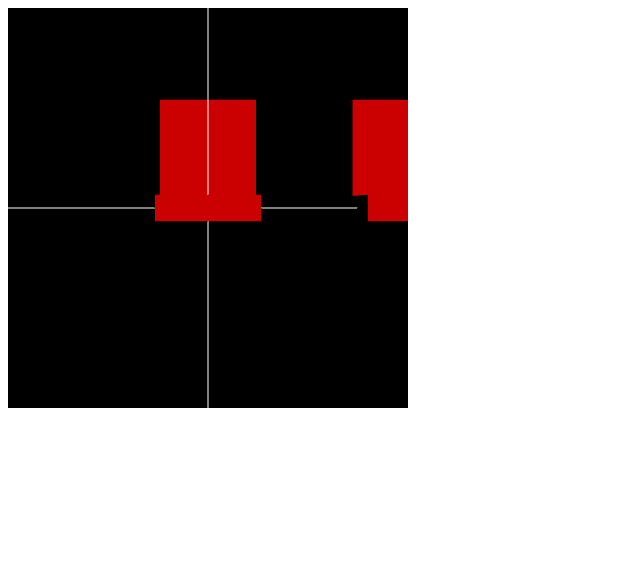
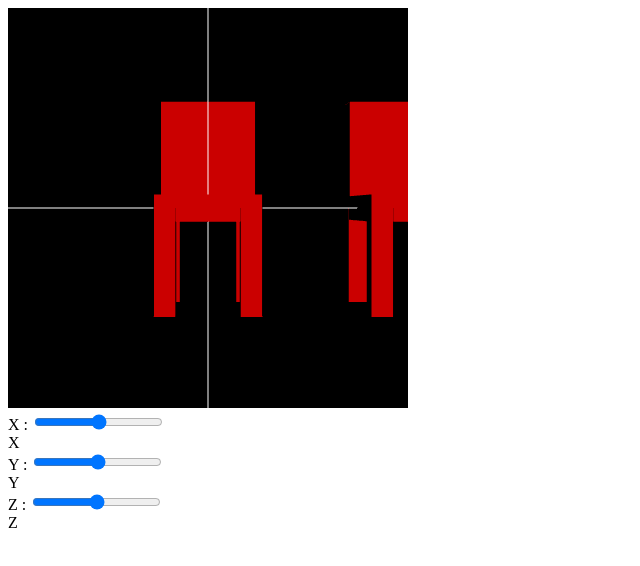
Before and after one commit to CassWindred/WebGL-Coursework, a website: page public/index.html in a window 1280 px wide. Shown: the whole page, without its empty margins (0-640 px from the left). Drawn offline with Linux system fonts and the light colour scheme.

Commit message:
Replaced Class Code with functions for proper matrix handling

```diff
--- a/public/index.html
+++ b/public/index.html
@@ -10,6 +10,16 @@
     Please use a browser that supports "canvas"
 </canvas>
 
+<div class="slidecontainer">
+    X : <input type="range" min="-100" max="100" value="0" class="slider" id="inputSliderX"> <div id="xout">X</div>
+</div>
+<div class="slidecontainer">
+    Y : <input type="range" min="-100" max="100" value="0" class="slider" id="inputSliderY"> <div id="yout">Y</div>
+</div>
+<div class="slidecontainer">
+    Z : <input type="range" min="-100" max="100" value="0" class="slider" id="inputSliderZ"> <div id="zout">Z</div>
+</div>
+
 <script src="./lib/webgl-utils.js"></script>
 <script src="./lib/webgl-debug.js"></script>
 <script src="./lib/cuon-utils.js"></script>
--- a/public/javascripts/WebGL.js
+++ b/public/javascripts/WebGL.js
@@ -1,41 +1,41 @@
 // Directional lighting demo: By Frederick Li
 // Vertex shader program
-var VSHADER_SOURCE =
-    'attribute vec4 a_Position;\n' +
-    'attribute vec4 a_Color;\n' +
-    'attribute vec4 a_Normal;\n' +        // Normal
-    'uniform mat4 u_ModelMatrix;\n' +
-    'uniform mat4 u_NormalMatrix;\n' +
-    'uniform mat4 u_ViewMatrix;\n' +
-    'uniform mat4 u_ProjMatrix;\n' +
-    'uniform vec3 u_LightColor;\n' +     // Light color
-    'uniform vec3 u_LightDirection;\n' + // Light direction (in the world coordinate, normalized)
-    'varying vec4 v_Color;\n' +
-    'uniform bool u_isLighting;\n' +
-    'void main() {\n' +
-    '  gl_Position = u_ProjMatrix * u_ViewMatrix * u_ModelMatrix * a_Position;\n' +
-    '  if(u_isLighting)\n' +
-    '  {\n' +
-    '     vec3 normal = normalize((u_NormalMatrix * a_Normal).xyz);\n' +
-    '     float nDotL = max(dot(normal, u_LightDirection), 0.0);\n' +
+var VSHADER_SOURCE =`
+    attribute vec4 a_Position;
+    attribute vec4 a_Color;
+    attribute vec4 a_Normal;        // Normal
+    uniform mat4 u_ModelMatrix;
+    uniform mat4 u_NormalMatrix;
+    uniform mat4 u_ViewMatrix;
+    uniform mat4 u_ProjMatrix;
+    uniform vec3 u_LightColor;     // Light color
+    uniform vec3 u_LightDirection; // Light direction (in the world coordinate, normalized)
+    varying vec4 v_Color;
+    uniform bool u_isLighting;
+    void main() {
+      gl_Position = u_ProjMatrix * u_ViewMatrix * u_ModelMatrix * a_Position;
+      if(u_isLighting)
+      {
+         vec3 normal = normalize((u_NormalMatrix * a_Normal).xyz);
+         float nDotL = max(dot(normal, u_LightDirection), 0.0);
     // Calculate the color due to diffuse reflection
-    '     vec3 diffuse = u_LightColor * a_Color.rgb * nDotL;\n' +
-    '     v_Color = vec4(diffuse, a_Color.a);\n' +  '  }\n' +
-    '  else\n' +
-    '  {\n' +
-    '     v_Color = a_Color;\n' +
-    '  }\n' +
-    '}\n';
+         vec3 diffuse = u_LightColor * a_Color.rgb * nDotL;
+         v_Color = vec4(diffuse, a_Color.a);    }
+      else
+      {
+         v_Color = a_Color;
+      }
+    }`;
 
 // Fragment shader program
-var FSHADER_SOURCE =
-    '#ifdef GL_ES\n' +
-    'precision mediump float;\n' +
-    '#endif\n' +
-    'varying vec4 v_Color;\n' +
-    'void main() {\n' +
-    '  gl_FragColor = v_Color;\n' +
-    '}\n';
+var FSHADER_SOURCE =`
+    #ifdef GL_ES
+    precision mediump float;
+    #endif
+    varying vec4 v_Color;
+    void main() {
+      gl_FragColor = v_Color;
+    }`;
 
 var modelMatrix = new Matrix4(); // The model matrix
 var viewMatrix = new Matrix4();  // The view matrix
@@ -47,10 +47,18 @@ var g_xAngle = 0.0;    // The rotation x angle (degrees)
 var g_yAngle = 0.0;    // The rotation y angle (degrees)
 
 
-
+let Xinputslider;
+let Yinputslider;
+let Zinputslider;
 function main() {
     // Retrieve <canvas> element
     var canvas = document.getElementById('webgl');
+    Xinputslider = document.getElementById("inputSliderX");
+    Xinputslider.oninput = ()=>{document.getElementById("xout").innerHTML = Xinputslider.value/10; draw(gl, u_ModelMatrix, u_NormalMatrix, u_isLighting)};
+    Yinputslider = document.getElementById("inputSliderY");
+    Yinputslider.oninput = ()=>{document.getElementById("yout").innerHTML = Yinputslider.value/10; draw(gl, u_ModelMatrix, u_NormalMatrix, u_isLighting)};
+    Zinputslider = document.getElementById("inputSliderZ");
+    Zinputslider.oninput = ()=>{document.getElementById("zout").innerHTML = Zinputslider.value/10; draw(gl, u_ModelMatrix, u_NormalMatrix, u_isLighting)};
 
     // Get the rendering context for WebGL
     var gl = getWebGLContext(canvas);
@@ -114,16 +122,16 @@ function main() {
 
 function keydown(ev, gl, u_ModelMatrix, u_NormalMatrix, u_isLighting) {
     switch (ev.keyCode) {
-        case 40: // Up arrow key -> the positive rotation of arm1 around the y-axis
+        case 87: // W key -> the positive rotation of arm1 around the y-axis
             g_xAngle = (g_xAngle + ANGLE_STEP) % 360;
             break;
-        case 38: // Down arrow key -> the negative rotation of arm1 around the y-axis
+        case 83: // S key -> the negative rotation of arm1 around the y-axis
             g_xAngle = (g_xAngle - ANGLE_STEP) % 360;
             break;
-        case 39: // Right arrow key -> the positive rotation of arm1 around the y-axis
+        case 68: // Right arrow key -> the positive rotation of arm1 around the y-axis
             g_yAngle = (g_yAngle + ANGLE_STEP) % 360;
             break;
-        case 37: // Left arrow key -> the negative rotation of arm1 around the y-axis
+        case 65: // Left arrow key -> the negative rotation of arm1 around the y-axis
             g_yAngle = (g_yAngle - ANGLE_STEP) % 360;
             break;
         default: return; // Skip drawing at no effective action
@@ -323,70 +331,55 @@ function draw(gl, u_ModelMatrix, u_NormalMatrix, u_isLighting) {
     modelMatrix.rotate(g_yAngle, 0, 1, 0); // Rotate along y axis
     modelMatrix.rotate(g_xAngle, 1, 0, 0); // Rotate along x axis
 
-    let chair1 = new Chair(gl, u_ModelMatrix, u_NormalMatrix, n, modelMatrix);
-    chair1.draw();
-    let chair2 = new Chair(gl, u_ModelMatrix, u_NormalMatrix, n, modelMatrix);
-    chair2.translate(2,0,0);
-    chair2.draw()
+
+    let chair1Mat = new Matrix4(modelMatrix);
+    drawchair(gl, u_ModelMatrix, u_NormalMatrix, n, chair1Mat);
+
+    let chair2Mat = new Matrix4(modelMatrix);
+    chair2Mat.translate(4,0,0);
+    drawchair(gl, u_ModelMatrix, u_NormalMatrix, n, chair2Mat);
 
 }
 
-class Box {
+function drawbox(gl, u_ModelMatrix, u_NormalMatrix, n, modMatrix) {
 
-    constructor(gl, u_ModelMatrix, u_NormalMatrix, n, ModelMatrix) {
-        this.gl = gl;
-        this.u_ModelMatrix = u_ModelMatrix;
-        this.u_NormalMatrix = u_NormalMatrix;
-        this.n = n;
-        this.ModelMatrix = new Matrix4(ModelMatrix);
-    }
-    draw() {
-        let currModelMatrix = this.ModelMatrix;
+    // Pass the model matrix to the uniform variable
+    gl.uniformMatrix4fv(u_ModelMatrix, false, modMatrix.elements);
 
-        // Pass the model matrix to the uniform variable
-        this.gl.uniformMatrix4fv(this.u_ModelMatrix, false, currModelMatrix.elements);
+    // Calculate the normal transformation matrix and pass it to u_NormalMatrix
+    g_normalMatrix.setInverseOf(modMatrix);
+    g_normalMatrix.transpose();
+    gl.uniformMatrix4fv(u_NormalMatrix, false, g_normalMatrix.elements);
 
-        // Calculate the normal transformation matrix and pass it to u_NormalMatrix
-        g_normalMatrix.setInverseOf(currModelMatrix);
-        g_normalMatrix.transpose();
-        this.gl.uniformMatrix4fv(this.u_NormalMatrix, false, g_normalMatrix.elements);
+    // Draw the cube
+    gl.drawElements(gl.TRIANGLES, n, gl.UNSIGNED_BYTE, 0);
 
-        // Draw the cube
-        this.gl.drawElements(this.gl.TRIANGLES, this.n, this.gl.UNSIGNED_BYTE, 0);
-
-    }
 }
 
-class Chair {
-    constructor(gl, u_ModelMatrix, u_NormalMatrix, n, ModelMatrix) {
-        this.gl = gl;
-        this.u_ModelMatrix = u_ModelMatrix;
-        this.u_NormalMatrix = u_NormalMatrix;
-        this.n = n;
-        this.ModelMatrix = new Matrix4(ModelMatrix);
+function drawchair(gl, u_ModelMatrix, u_NormalMatrix, n, modMatrix) {
+    //Draw Seat
+    let seatmatrix = new Matrix4(modMatrix).scale(2.0, 0.5, 2.6);
+    drawbox(gl, u_ModelMatrix, u_NormalMatrix, n, seatmatrix);
 
-        this.seatbox = new Box(gl, u_ModelMatrix, u_NormalMatrix, n, ModelMatrix);
-        this.seatbox.ModelMatrix.scale(2.0, 0.5, 2.0);
+    //Draw Back
+    let backmatrix = new Matrix4(modMatrix).translate(0, 1.25, -1.05).scale(2.0, 2.0, 0.5);
+    drawbox(gl, u_ModelMatrix, u_NormalMatrix, n, backmatrix);
 
-        this.backbox = new Box(gl, u_ModelMatrix, u_NormalMatrix, n, ModelMatrix);
-        this.backbox.ModelMatrix.translate(0, 1.25, -0.75);  // Translation
-        this.backbox.ModelMatrix.scale(2.0, 2.0, 0.5); // Scale
+    //Draw Legs
+    let legMat = new Matrix4(modMatrix).scale(0.4,2,0.4);
 
-        this.legs = [];
-        this.legs[0] = new Box(gl, u_ModelMatrix, u_NormalMatrix, n, ModelMatrix);
-        this.legs[1] = new Box(gl, u_ModelMatrix, u_NormalMatrix, n, ModelMatrix);
-        this.legs[2] = new Box(gl, u_ModelMatrix, u_NormalMatrix, n, ModelMatrix);
-        this.legs[3] = new Box(gl, u_ModelMatrix, u_NormalMatrix, n, ModelMatrix);
+    let legAMat = new Matrix4(legMat);
+    let legBMat = new Matrix4(legMat);
+    let legCMat = new Matrix4(legMat);
+    let legDMat = new Matrix4(legMat);
 
+    legAMat.translate(-2, -0.5, -2.75);
+    legBMat.translate(2, -0.5, -2.75);
+    legCMat.translate(-2, -0.5, 2.75);
+    legDMat.translate(2, -0.5, 2.75);
 
-    }
-    draw(){
-        this.seatbox.draw();
-        this.backbox.draw();
-    }
-    translate(x,y,z){
-        this.seatbox.ModelMatrix.translate(x,y,z);
-        this.backbox.ModelMatrix.translate(x,y,z);
-
-    }
+    drawbox(gl, u_ModelMatrix, u_NormalMatrix, n, legAMat);
+    drawbox(gl, u_ModelMatrix, u_NormalMatrix, n, legBMat);
+    drawbox(gl, u_ModelMatrix, u_NormalMatrix, n, legCMat);
+    drawbox(gl, u_ModelMatrix, u_NormalMatrix, n, legDMat);
 }
```
